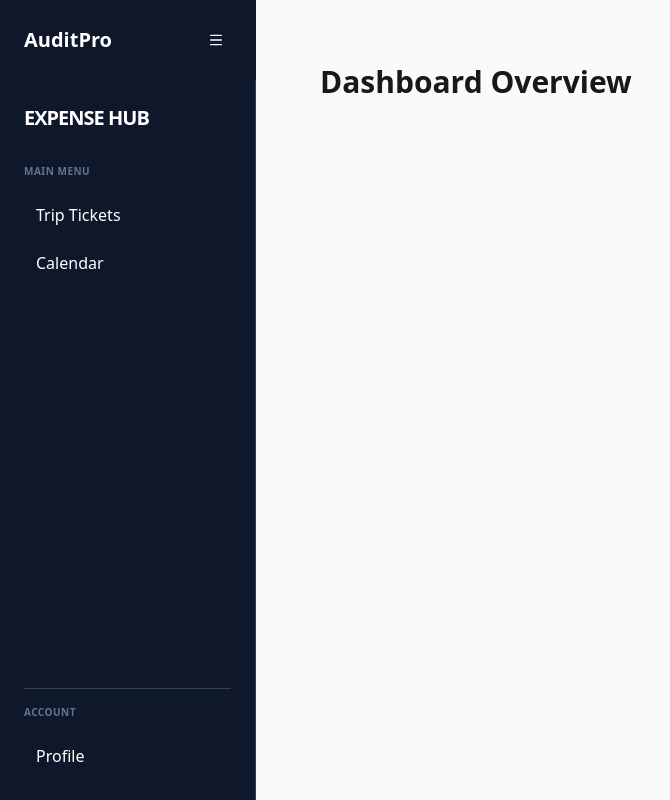
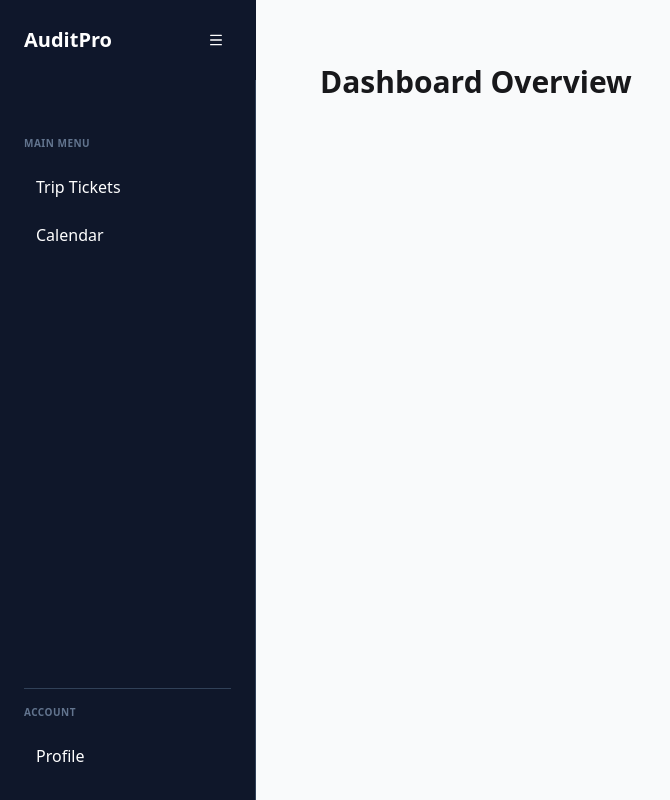
Before and after one commit to garcesjohnmarc30-create/AuditPro, a Next.js app: page / in a window 1280 px wide. Shown: the whole page, without its empty margins (0-670 px from the left). Built offline with nearby package versions, Linux system fonts and the light colour scheme.

Commit message:
update layout

```diff
--- a/components/layout/sidebar.tsx
+++ b/components/layout/sidebar.tsx
@@ -15,7 +15,6 @@ export default function Sidebar() {
   return (
     <div className="h-full w-64 bg-[#0f172a] p-6 flex flex-col border-r border-slate-700">
       <div className="mb-8">
-        <h1 className="text-white font-black text-xl tracking-tighter">EXPENSE HUB</h1>
       </div>
 
       <nav className="flex-grow space-y-2">
```
